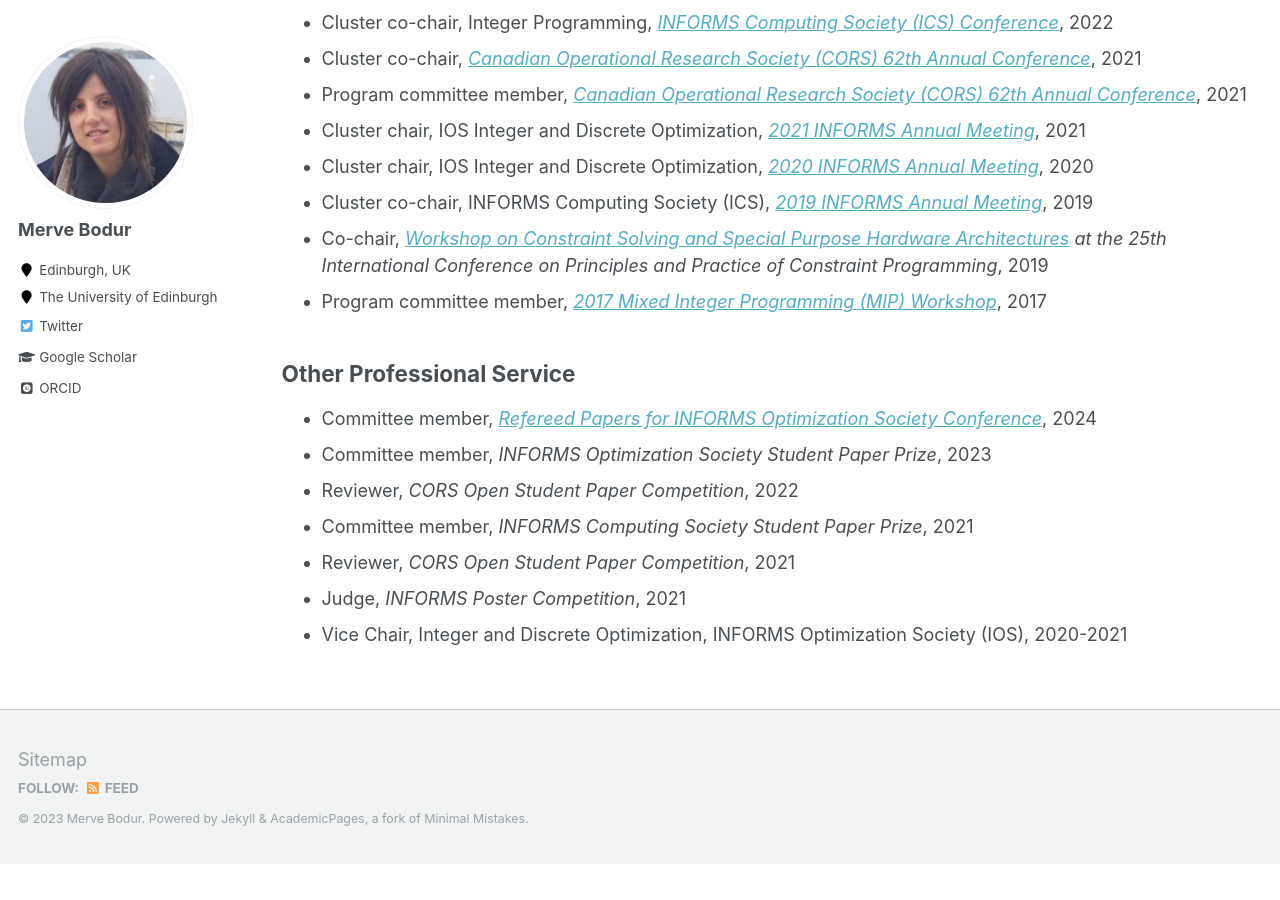
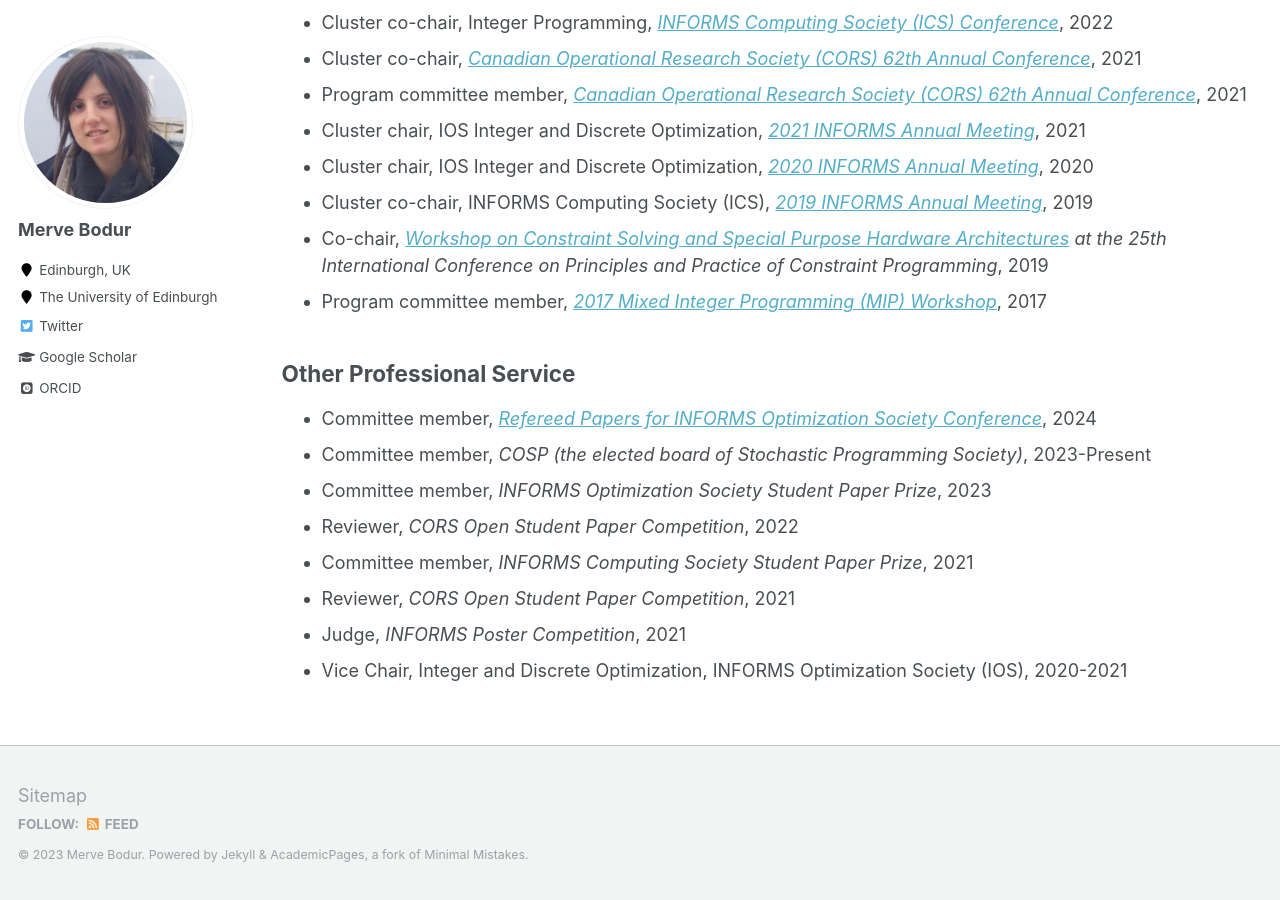
Before and after one commit to mervebodur/mervebodur.github.io, a Jekyll site: the page built from _pages/service.md, in a window 1280 px wide and 900 px high, scrolled down 920 px. Built offline with Jekyll 4.4.1, drawn with Linux system fonts in a browser that asks for light colours; some web fonts are replaced; before the commit the page ends 1784 px from its top, so only the background shows below that.

Commit message:
Update service.md
Added COSP

```diff
--- a/_pages/service.md
+++ b/_pages/service.md
@@ -31,6 +31,7 @@ author_profile: true
 
 ## Other Professional Service
 - Committee member, *[Refereed Papers for INFORMS Optimization Society Conference](https://ios2024.rice.edu/refereed-papers/)*, 2024
+- Committee member, *COSP (the elected board of Stochastic Programming Society)*, 2023-Present
 - Committee member, *INFORMS Optimization Society Student Paper Prize*, 2023
 - Reviewer, *CORS Open Student Paper Competition*, 2022
 - Committee member, *INFORMS Computing Society Student Paper Prize*, 2021
```
